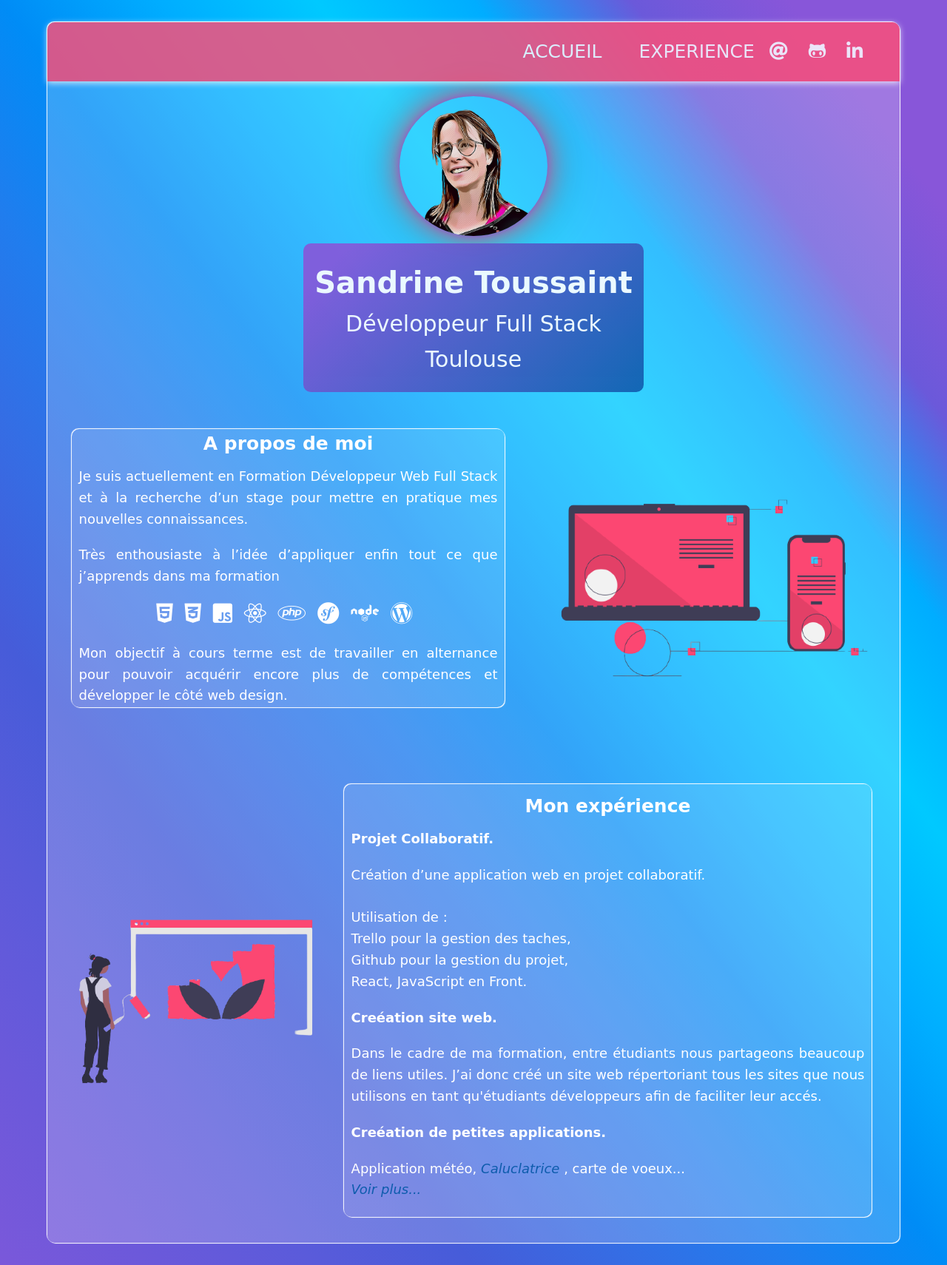
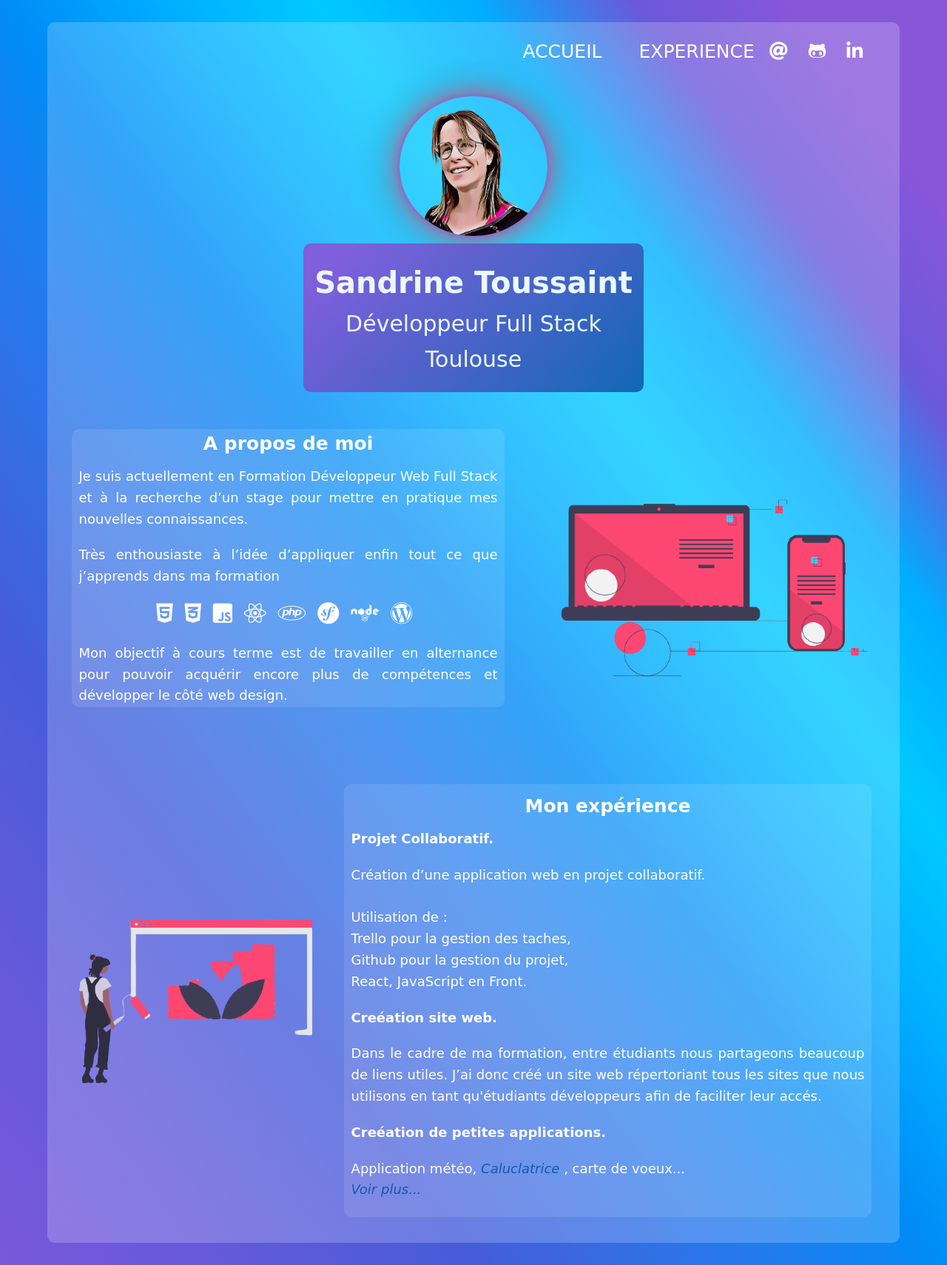
Before and after one commit to Skencker/portfolio, a PHP site: page / in a window 1280 px wide. Shown: the whole page at 74% size. Run offline with PHP 8.4, Linux system fonts and the light colour scheme; some web fonts are replaced.

Commit message:
supr bg pink header

```diff
--- a/experiences.html
+++ b/experiences.html
@@ -30,7 +30,7 @@
       <nav>
         <ul class="nav-items">
           <li><a class="item" href="./index.html">ACCUEIL</a></li>
-          <li><a class="item" href="./">EXPERIENCE</a></li>
+          <li><a class="item" href="#">EXPERIENCE</a></li>
           <div class="nav-social">
             <a href="mailto:sandrinekenecker@hotmail.com" target="blank" class="social-link"><i class="fas fa-at"></i></a>
             <a href="https://github.com/Skencker" target="blank" class="social-link"><i class="fab fa-github-alt"></i></a>
--- a/index.html
+++ b/index.html
@@ -29,7 +29,7 @@
 
       <nav>
         <ul class="nav-items">
-          <li><a class="item" href="./">ACCUEIL</a></li>
+          <li><a class="item" href="#">ACCUEIL</a></li>
           <li><a class="item" href="./experiences.html">EXPERIENCE</a></li>
           <div class="nav-social">
             <a href="mailto:sandrinekenecker@hotmail.com" target="blank" class="social-link"><i class="fas fa-at"></i></a>
--- a/styles/descktop-exp.css
+++ b/styles/descktop-exp.css
@@ -9,9 +9,9 @@
 
       nav {
         height: 80px;
-        opacity: 0.8;
-        background-color: #fc4772;
-        box-shadow:0px 2px 8px #fdfdfd;
+        opacity: 1;
+        background-color: #fc477100;
+
 
       }
 
--- a/styles/descktop.css
+++ b/styles/descktop.css
@@ -39,9 +39,9 @@
 
   nav {
     height: 80px;
-    opacity: 0.8;
-    background-color: #fc4772;
-    box-shadow:0px 2px 8px #fdfdfd;
+    opacity: 1;
+    background-color: #fc477100;
+
 
   }
 
--- a/styles/mobile-exp.css
+++ b/styles/mobile-exp.css
@@ -65,7 +65,6 @@ li {
 
     background-color: rgba(255, 255, 255, 0.2);
 
-    box-shadow: 1px 1px 1px white, -1px -1px 1px white;
   }
 
   /*disposition de la grille*/
--- a/styles/mobile.css
+++ b/styles/mobile.css
@@ -65,7 +65,7 @@ li {
 
     background-color: rgba(255, 255, 255, 0.2);
 
-    box-shadow: 1px 1px 1px white, -1px -1px 1px white;
+
   }
 
   /*disposition de la grille*/
@@ -267,7 +267,7 @@ li {
 
     background-color: rgba(255, 255, 255, 0.1);
 
-    box-shadow: 1px 1px 1px white, -1px -1px 1px white;
+
 
     z-index: 100;
   }
@@ -321,7 +321,7 @@ li {
 
     background-color: rgba(255, 255, 255, 0.1);
 
-    box-shadow: 1px 1px 1px white, -1px -1px 1px white;
+
 
     z-index: 100;
   }
--- a/styles/tablette-exp.css
+++ b/styles/tablette-exp.css
@@ -13,7 +13,7 @@
 
     background-color: rgba(255, 255, 255, 0.2);
 
-    box-shadow: 1px 1px 1px white, -1px -1px 1px white;
+
   }
 
   .experiences {
```
